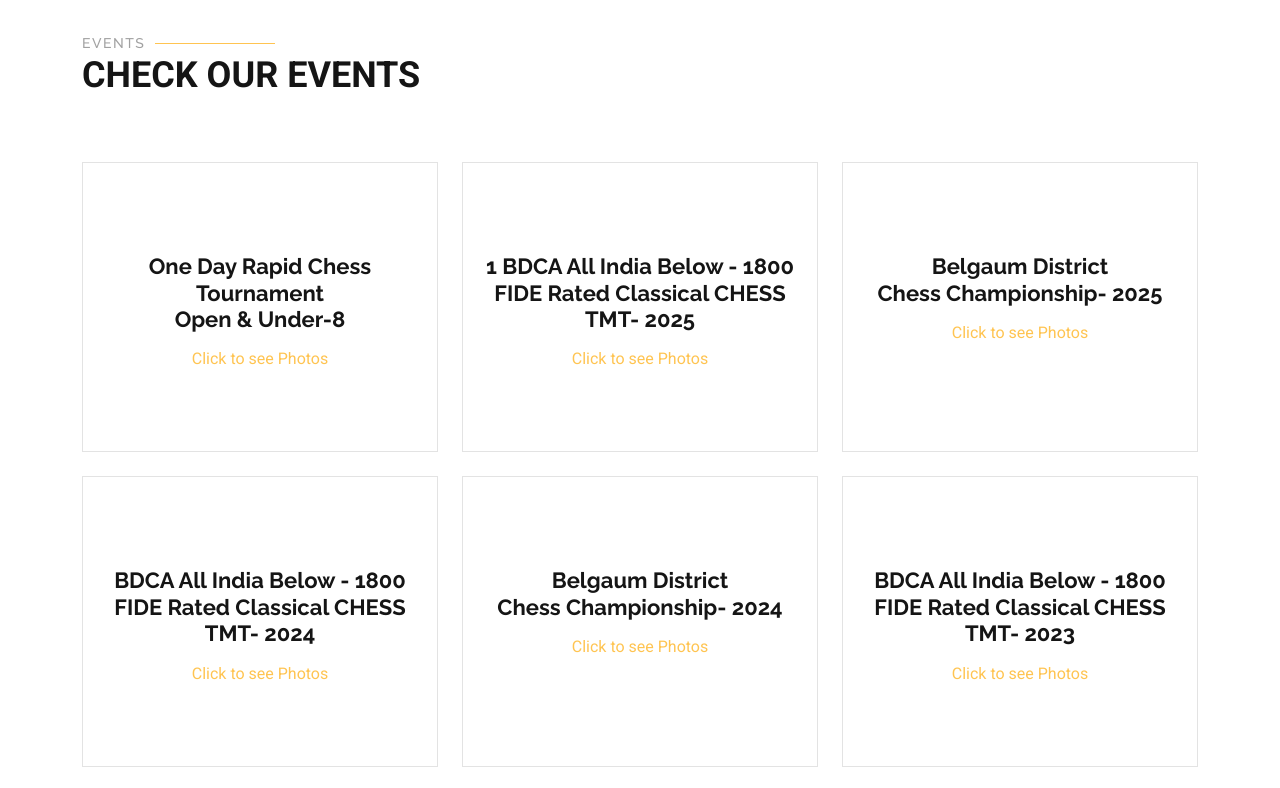
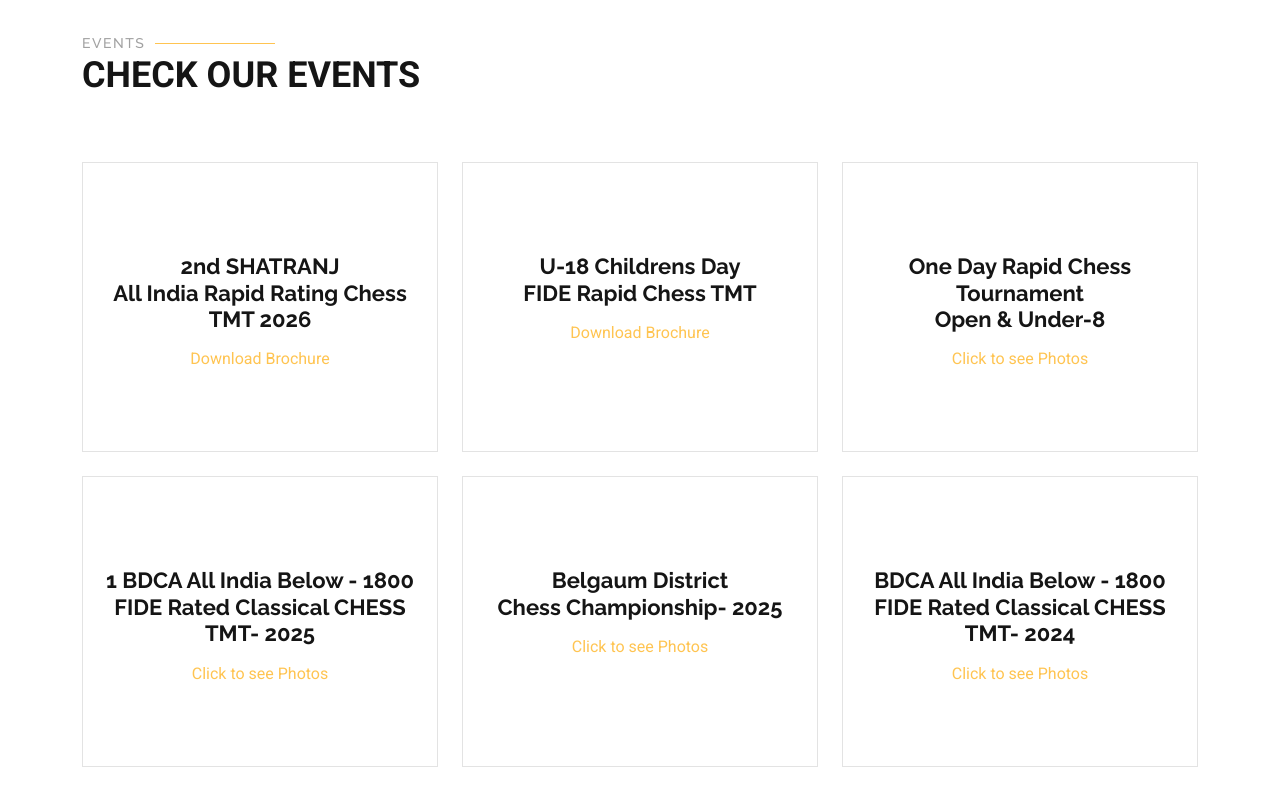
Before and after one commit to vvk26/BDCA-Chess, a plain HTML site: page index.html in a window 1280 px wide. Shown: the part 1640-2428 px from the top of the page. Drawn offline with Linux system fonts and the light colour scheme.

Commit message:
shatranj tournament added

```diff
--- a/index.html
+++ b/index.html
@@ -289,6 +289,26 @@
 
         <div class="row gy-4">
 
+          <div class="col-lg-4 col-md-6" data-aos="fade-up" data-aos-delay="300">
+            <div class="service-item position-relative">
+              <h3>2nd SHATRANJ</br>
+               All India Rapid Rating Chess TMT 2026</h3>
+             <div>
+              <a class="cta-btn" href="assets/files/bdca_brochure3.pdf" "target="_blank">Download Brochure</a>
+             </div>
+             </div>
+          </div><!-- End Service Item -->
+
+          <div class="col-lg-4 col-md-6" data-aos="fade-up" data-aos-delay="300">
+            <div class="service-item position-relative">
+              <h3> U-18 Childrens Day</br>
+                   FIDE Rapid Chess TMT</h3>
+             <div>
+              <a class="cta-btn" href="assets/files/bdca_brochure2.pdf" "target="_blank">Download Brochure</a>
+             </div>
+             </div>
+          </div><!-- End Service Item -->
+
           <div class="col-lg-4 col-md-6" data-aos="fade-up" data-aos-delay="100">
             <div class="service-item position-relative">
              <h3> One Day Rapid Chess Tournament</br>
@@ -299,7 +319,6 @@
 
             </div>
           </div><!-- End Service Item -->
-
 
           <div class="col-lg-4 col-md-6" data-aos="fade-up" data-aos-delay="200">
             <div class="service-item position-relative">
```
Also changed, not shown: 4 other files.
